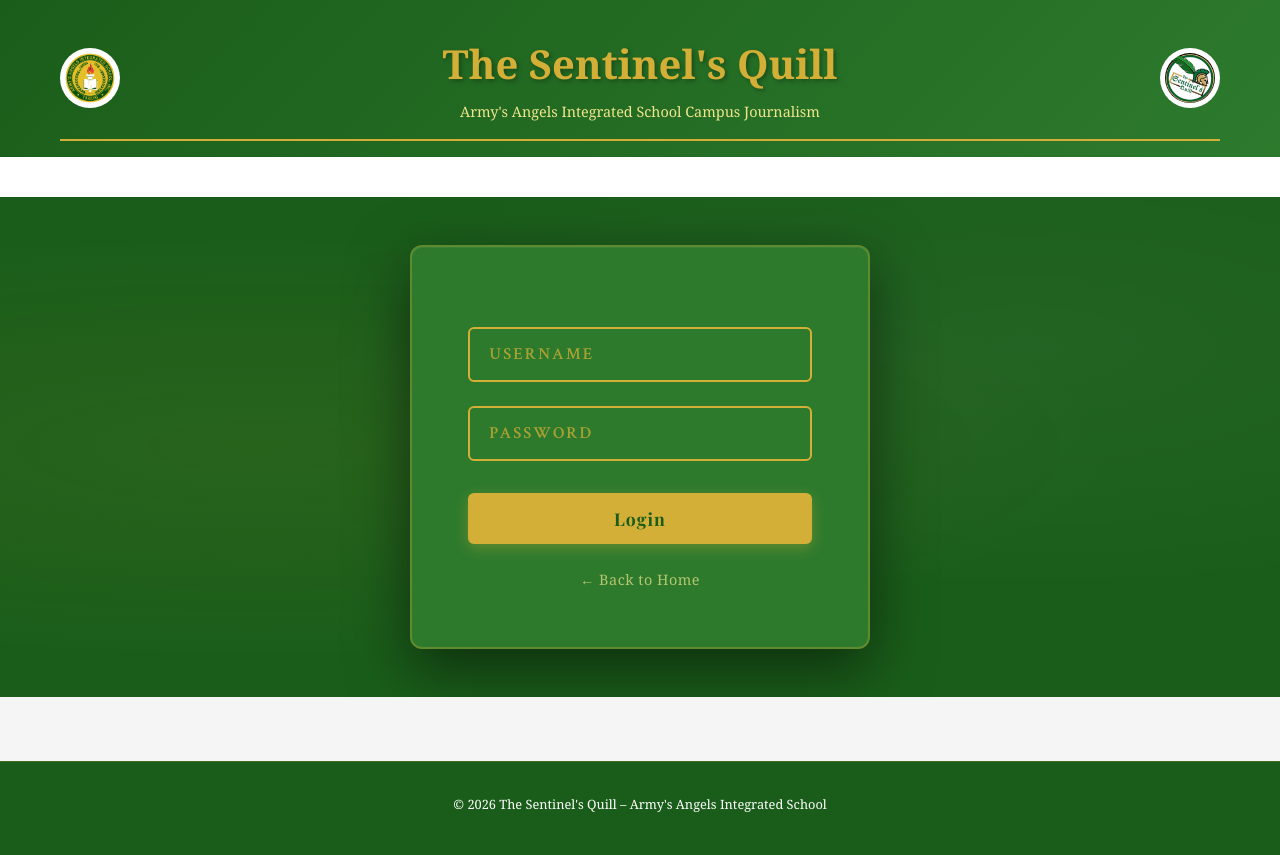
After one commit to Raku-zo/Sentinel-s-Quill-Website, a PHP site: page /login.php in a window 1280 px wide. The commit adds this page. Run offline with PHP 8.4, Linux system fonts and the light colour scheme; some libraries are stand-ins or nearby versions.

Commit message:
align navigation

```diff
--- /dev/null
+++ b/css/login.css
@@ -0,0 +1,198 @@
+body {
+  font-family: 'Crimson Text', Georgia, serif;
+  background-color: var(--primary-green);
+  min-height: 100vh;
+  display: flex;
+  flex-direction: column;
+}
+
+.nav-strip {
+  background: var(--white);
+  height: 40px;
+  box-shadow: 0 2px 5px rgba(0, 0, 0, 0.15);
+}
+
+.login-wrapper {
+  flex: 1;
+  display: flex;
+  align-items: center;
+  justify-content: center;
+  padding: 3rem 1rem;
+  background: var(--primary-green);
+  position: relative;
+  overflow: hidden;
+}
+
+.login-wrapper::before {
+  content: '';
+  position: absolute;
+  inset: 0;
+  background:
+    radial-gradient(ellipse at 20% 50%, rgba(212, 175, 55, 0.08) 0%, transparent 60%),
+    radial-gradient(ellipse at 80% 30%, rgba(255, 255, 255, 0.04) 0%, transparent 50%);
+  pointer-events: none;
+}
+
+.login-card {
+  background: var(--secondary-green);
+  border: 2px solid rgba(212, 175, 55, 0.3);
+  border-radius: 12px;
+  padding: 3rem 3.5rem 3.5rem;
+  width: 100%;
+  max-width: 460px;
+  box-shadow:
+    0 20px 60px rgba(0, 0, 0, 0.5),
+    inset 0 1px 0 rgba(255, 255, 255, 0.05);
+  position: relative;
+  animation: cardIn 0.5s ease both;
+}
+
+@keyframes cardIn {
+  from { opacity: 0; transform: translateY(24px); }
+  to   { opacity: 1; transform: translateY(0); }
+}
+
+.shield-wrap {
+  display: flex;
+  justify-content: center;
+  margin-bottom: 2rem;
+  animation: shieldIn 0.6s 0.15s ease both;
+}
+
+@keyframes shieldIn {
+  from { opacity: 0; transform: scale(0.75); }
+  to   { opacity: 1; transform: scale(1); }
+}
+
+.shield-svg {
+  width: 110px;
+  height: 110px;
+  filter: drop-shadow(0 4px 16px rgba(0, 0, 0, 0.35));
+  transition: transform 0.3s ease;
+}
+
+.shield-svg:hover {
+  transform: scale(1.05);
+}
+
+.form-group {
+  margin-bottom: 1.5rem;
+  animation: fieldIn 0.5s ease both;
+}
+
+.form-group:nth-child(1) { animation-delay: 0.25s; }
+.form-group:nth-child(2) { animation-delay: 0.35s; }
+
+@keyframes fieldIn {
+  from { opacity: 0; transform: translateX(-12px); }
+  to   { opacity: 1; transform: translateX(0); }
+}
+
+.field-input {
+  width: 100%;
+  padding: 0.9rem 1.2rem;
+  background: transparent;
+  border: 2px solid var(--accent-gold);
+  border-radius: 6px;
+  color: var(--white);
+  font-family: 'Crimson Text', Georgia, serif;
+  font-size: 1.05rem;
+  font-weight: 600;
+  letter-spacing: 2px;
+  text-transform: uppercase;
+  transition: border-color 0.25s, box-shadow 0.25s, background 0.25s;
+  outline: none;
+}
+
+.field-input::placeholder {
+  color: rgba(212, 175, 55, 0.75);
+  letter-spacing: 2px;
+}
+
+.field-input:focus {
+  border-color: var(--light-gold);
+  background: rgba(255, 255, 255, 0.05);
+  box-shadow: 0 0 0 3px rgba(212, 175, 55, 0.2);
+}
+
+.login-btn {
+  width: 100%;
+  padding: 0.9rem;
+  margin-top: 0.5rem;
+  background: var(--accent-gold);
+  color: var(--primary-green);
+  border: none;
+  border-radius: 6px;
+  font-family: 'Playfair Display', Georgia, serif;
+  font-size: 1.1rem;
+  font-weight: 700;
+  letter-spacing: 1px;
+  cursor: pointer;
+  transition: background 0.25s, transform 0.2s, box-shadow 0.25s;
+  box-shadow: 0 4px 14px rgba(212, 175, 55, 0.35);
+  animation: fieldIn 0.5s 0.45s ease both;
+}
+
+.login-btn:hover {
+  background: var(--light-gold);
+  transform: translateY(-2px);
+  box-shadow: 0 6px 20px rgba(212, 175, 55, 0.5);
+}
+
+.login-btn:active {
+  transform: translateY(0);
+}
+
+.login-btn:disabled {
+  background: #aaa;
+  cursor: not-allowed;
+  transform: none;
+  box-shadow: none;
+}
+
+.back-link {
+  display: block;
+  text-align: center;
+  margin-top: 1.5rem;
+  color: rgba(240, 230, 140, 0.7);
+  text-decoration: none;
+  font-size: 0.9rem;
+  letter-spacing: 0.5px;
+  transition: color 0.2s;
+  animation: fieldIn 0.5s 0.55s ease both;
+}
+
+.back-link:hover {
+  color: var(--light-gold);
+}
+
+.error-msg {
+  background: rgba(244, 67, 54, 0.15);
+  border: 1px solid rgba(244, 67, 54, 0.5);
+  color: #ff8a80;
+  padding: 0.75rem 1rem;
+  border-radius: 5px;
+  font-size: 0.9rem;
+  margin-bottom: 1.25rem;
+  display: none;
+}
+
+.error-msg.visible {
+  display: block;
+  animation: fieldIn 0.3s ease both;
+}
+
+.footer {
+  background: var(--primary-green);
+  color: rgba(255, 255, 255, 0.6);
+  text-align: center;
+  padding: 1rem;
+  font-size: 0.8rem;
+  border-top: 1px solid rgba(212, 175, 55, 0.2);
+}
+
+@media (max-width: 480px) {
+  .login-card {
+    padding: 2rem 1.5rem 2.5rem;
+  }
+}
--- /dev/null
+++ b/generate_hash.php
@@ -0,0 +1,5 @@
+<?php
+$password = 'mypassword';
+$hash = password_hash($password,PASSWORD_DEFAULT);
+echo $hash;
+?>
--- /dev/null
+++ b/login.php
@@ -0,0 +1,110 @@
+<?php
+session_start();
+include "config.php";
+
+$error = "";
+
+if ($_SERVER["REQUEST_METHOD"] === "POST") {
+    $username = trim($_POST["username"] ?? '');
+    $password = trim($_POST["password"] ?? '');
+
+    if (empty($username) || empty($password)) {
+        $error = "Please enter both username and password.";
+    } else {
+
+        $stmt = $conn->prepare("SELECT * FROM users WHERE username = ? LIMIT 1");
+        $stmt->bind_param("s", $username);
+        $stmt->execute();
+        $result = $stmt->get_result();
+
+        if ($result->num_rows === 1) {
+            $user = $result->fetch_assoc();
+
+
+            if (password_verify($password, $user["password"])) {
+                $_SESSION["user_id"] = $user["id"];
+                $_SESSION["username"] = $user["username"];
+                $_SESSION["role"] = $user["role"];
+
+
+                if ($user["role"] === "admin") {
+                    header("Location: admin.php");
+                    exit();
+                } else {
+                    header("Location: index.php");
+                    exit();
+                }
+            } else {
+                $error = "Invalid username or password.";
+            }
+        } else {
+            $error = "Invalid username or password.";
+        }
+    }
+}
+?>
+<!DOCTYPE html>
+<html lang="en">
+<head>
+  <meta charset="UTF-8">
+  <meta name="viewport" content="width=device-width, initial-scale=1.0">
+  <title>Login - The Sentinel's Quill</title>
+
+  <link rel="preconnect" href="https://fonts.googleapis.com">
+  <link href="https://fonts.googleapis.com/css2?family=Playfair+Display:wght@700&family=Crimson+Text:wght@400;600&display=swap" rel="stylesheet">
+
+
+  <link rel="stylesheet" href="css/login.css">
+  <link rel="stylesheet" href="css/style.css">
+  <link rel="icon" type="image/x-icon" href="journalism-logo.png">
+</head>
+
+<body>
+<header class="header">
+  <div class="header-container">
+    <div class="header-top">
+      <img src="new-school-logo.png" alt="Army's Angels Integrated School" class="logo">
+      <div class="site-title">
+        <h1>The Sentinel's Quill</h1>
+        <p>Army's Angels Integrated School Campus Journalism</p>
+      </div>
+      <img src="journalism-logo.png" alt="The Sentinel's Quill" class="logo">
+    </div>
+  </div>
+</header>
+
+<div class="nav-strip"></div>
+
+<main class="login-wrapper">
+  <div class="login-card">
+    <div class="shield-wrap">
+
+    </div>
+
+    <?php if (!empty($error)) : ?>
+      <div class="error-msg visible"><?= htmlspecialchars($error) ?></div>
+    <?php endif; ?>
+
+    <form method="POST" action="">
+      <div class="form-group">
+        <input type="text" name="username" class="field-input" placeholder="USERNAME" autocomplete="username" required>
+      </div>
+
+      <div class="form-group">
+        <input type="password" name="password" class="field-input" placeholder="PASSWORD" autocomplete="current-password" required>
+      </div>
+
+      <button class="login-btn" type="submit">Login</button>
+    </form>
+
+    <a href="index.php" class="back-link">← Back to Home</a>
+  </div>
+</main>
+
+<footer class="footer">
+  <p>&copy; 2026 The Sentinel's Quill – Army's Angels Integrated School</p>
+</footer>
+
+
+</body>
+</html>
```
Also changed, not shown: admin.js (deleted, +0 -76 lines), admin.php (+6 -28 lines), css/adminpanel.css (added, +24 -0 lines), css/buttons.css (added, +33 -0 lines), index.php (+17 -2 lines), logout.php (added, +7 -0 lines), uploads/1772447651_Screenshot 2026-01-20 100103.png (added).
